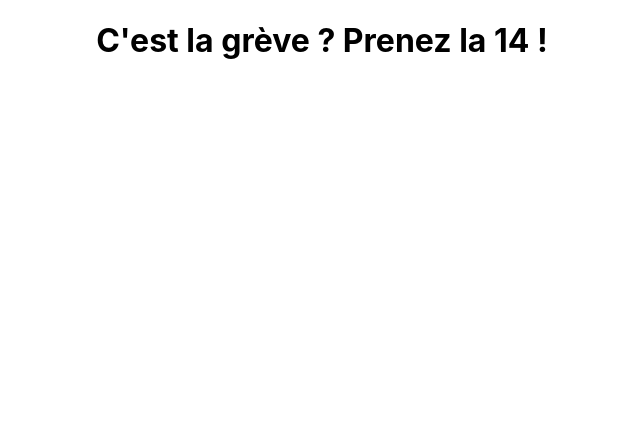
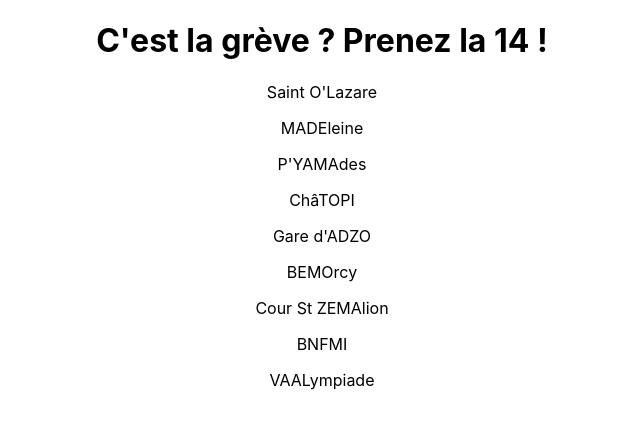
Before and after one commit to bemo94/skool-14, a React (Create React App) app: page / in a window 1280 px wide. Shown: the top 428 px of the page, without its empty margins (318-958 px from the left). Built offline with nearby package versions, Linux system fonts and the light colour scheme.

Commit message:
Add first structure

```diff
--- a/src/App.js
+++ b/src/App.js
@@ -3,9 +3,22 @@ import logo from './logo.svg';
 import './App.css';
 
 function App() {
+  let stations = [
+    "Saint O'Lazare",
+"MADEleine",
+"P'YAMAdes",
+"ChâTOPI",
+"Gare d'ADZO",
+"BEMOrcy",
+"Cour St ZEMAlion",
+"BNFMI",
+"VAALympiade"]
+
+
   return (
     <div className="App">
       <h1>C'est la grève ? Prenez la 14 !</h1>
+    {stations.map(station => { return <p>{station}</p> })}
     </div>
   );
 }
```
